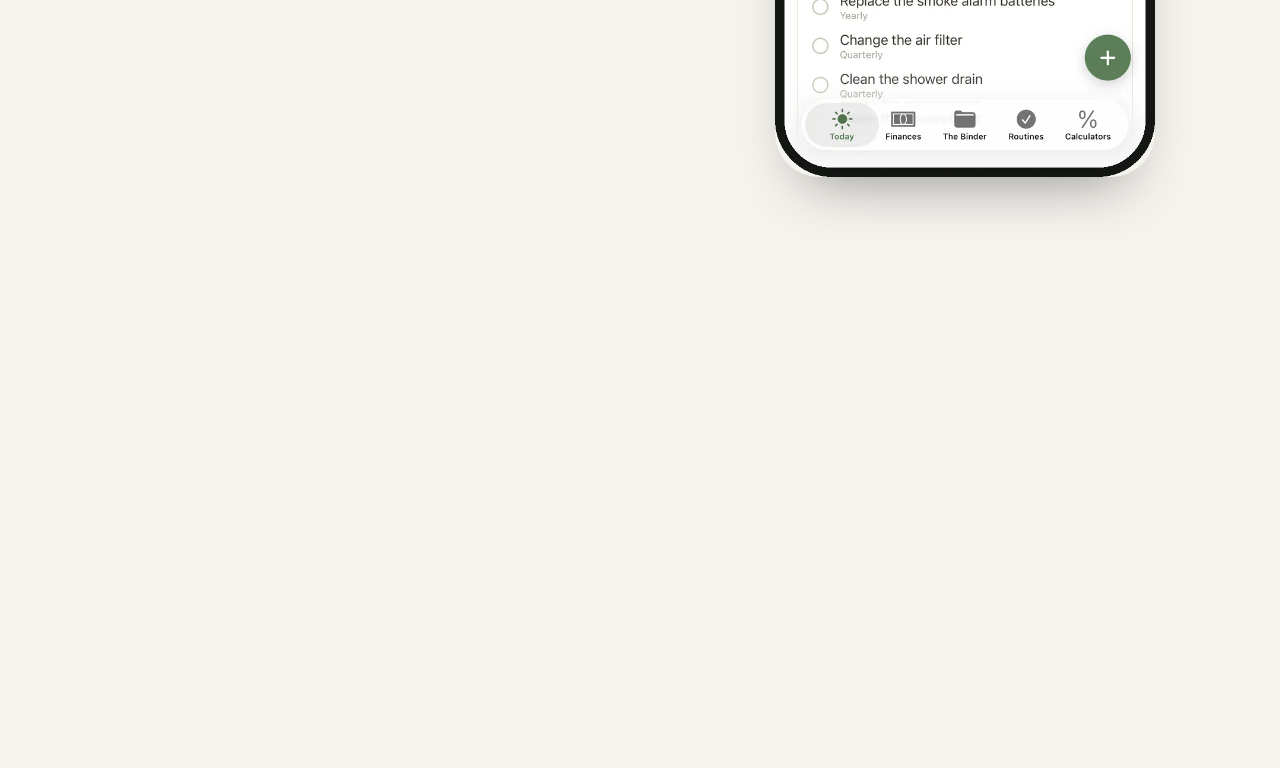
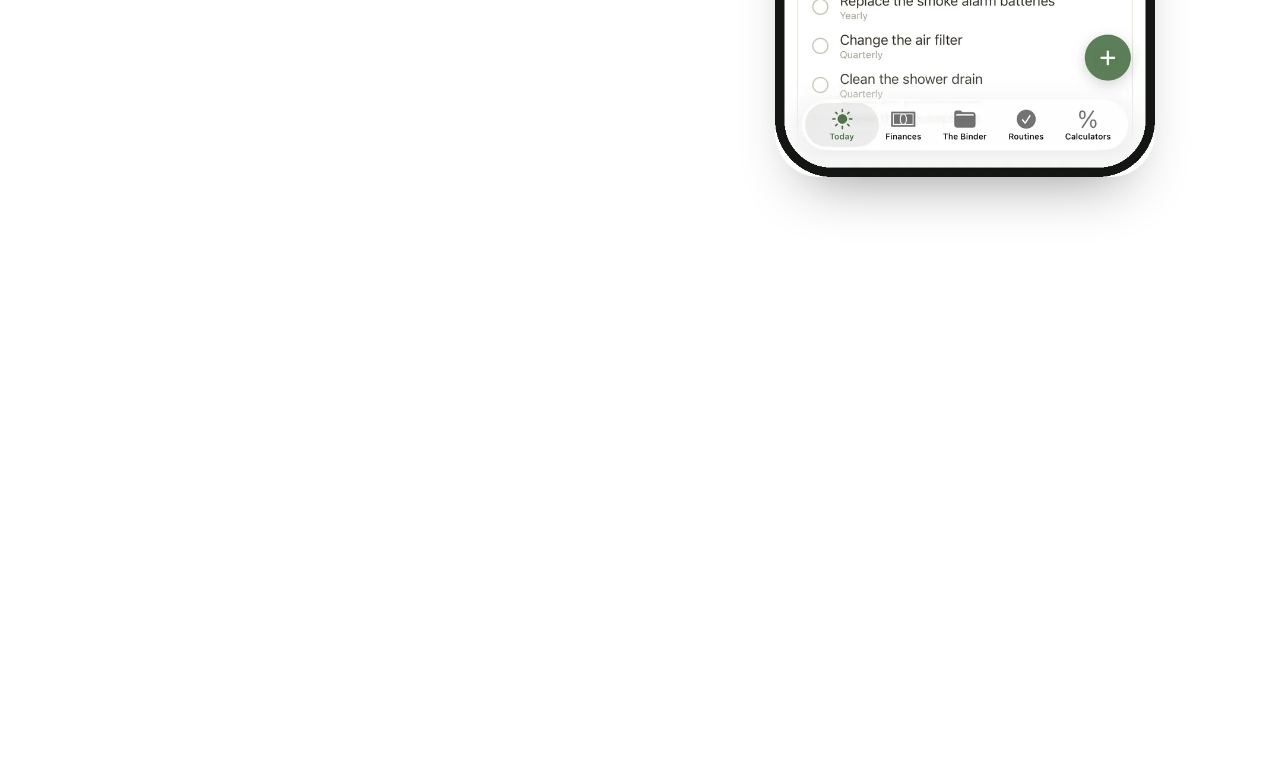
Before and after one commit to nilssonkristoffe/thehappylegend-site, a plain HTML site: page famvy/index.html in a window 1280 px wide. Shown: the part 758-1526 px from the top of the page. Drawn offline with Linux system fonts and the light colour scheme.

Commit message:
thehappylegend.com: Famvy page on white paper (matches the unpublished tweak on the Mac)
Co-Authored-By: Claude Fable 5.1 <noreply@anthropic.com>
Claude-Session: https://claude.ai/code/session_01EnAx3AL5iWEofkD3B1sywv

```diff
--- a/famvy/index.html
+++ b/famvy/index.html
@@ -25,7 +25,7 @@
 <link rel="stylesheet" href="/style.css">
 <script type="application/ld+json">{"@context":"https://schema.org","@type":"SoftwareApplication","name":"Famvy","operatingSystem":"iOS","applicationCategory":"FinanceApplication","url":"https://thehappylegend.com/famvy/","installUrl":"https://apps.apple.com/app/id6799177970","image":"https://thehappylegend.com/assets/famvy.png","description":"Famvy shows what your family actually lives on: spending with the loans taken out, from payday to payday. A Sunday check-in, a letter once a month, and nothing that leaves your phone. Reads a file from your bank — never connects to it. iPhone, iPad, Apple Watch and the web.","offers":{"@type":"Offer","price":"0","priceCurrency":"SEK"},"author":{"@type":"Organization","name":"The Happy Legend"}}</script>
 <style>
-  .lp{--paper:#F5F3EE;--ink:#1F2620;--mist:#6A6F6A;--line:#E4E2DC;--accent:#3A5A47;--accent2:#2C4636;--eyebrow:#5F7F6B;--card:#FFFFFF}
+  .lp{--paper:#FFFFFF;--ink:#1F2620;--mist:#6A6F6A;--line:#E4E2DC;--accent:#3A5A47;--accent2:#2C4636;--eyebrow:#5F7F6B;--card:#F6F6F4}
   .lp{background:var(--paper);color:var(--ink)}
   .lp .wrap{width:min(1120px,100% - 2*clamp(20px,5vw,64px));margin-inline:auto}
   .lp-hero{display:grid;grid-template-columns:1.1fr .9fr;gap:clamp(32px,6vw,96px);align-items:center;padding-block:clamp(64px,10vh,120px) clamp(48px,8vh,96px)}
```
